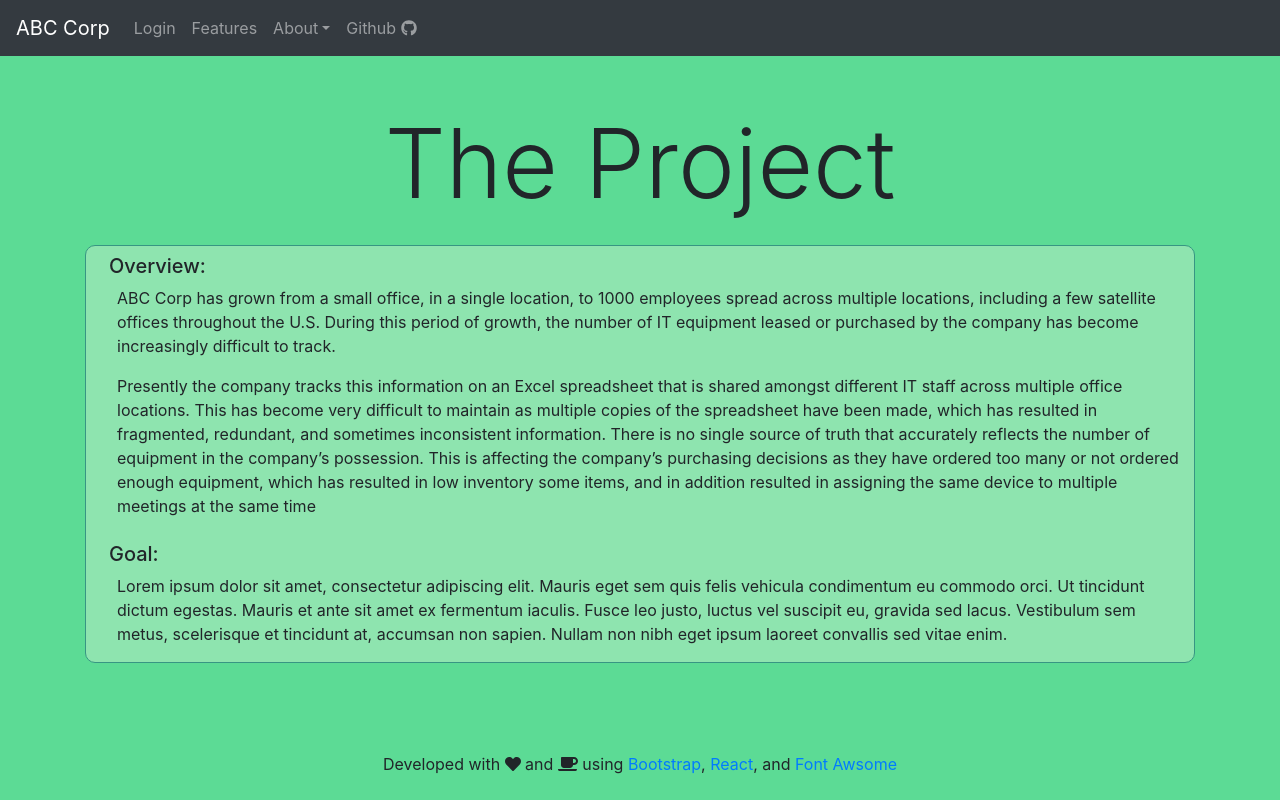
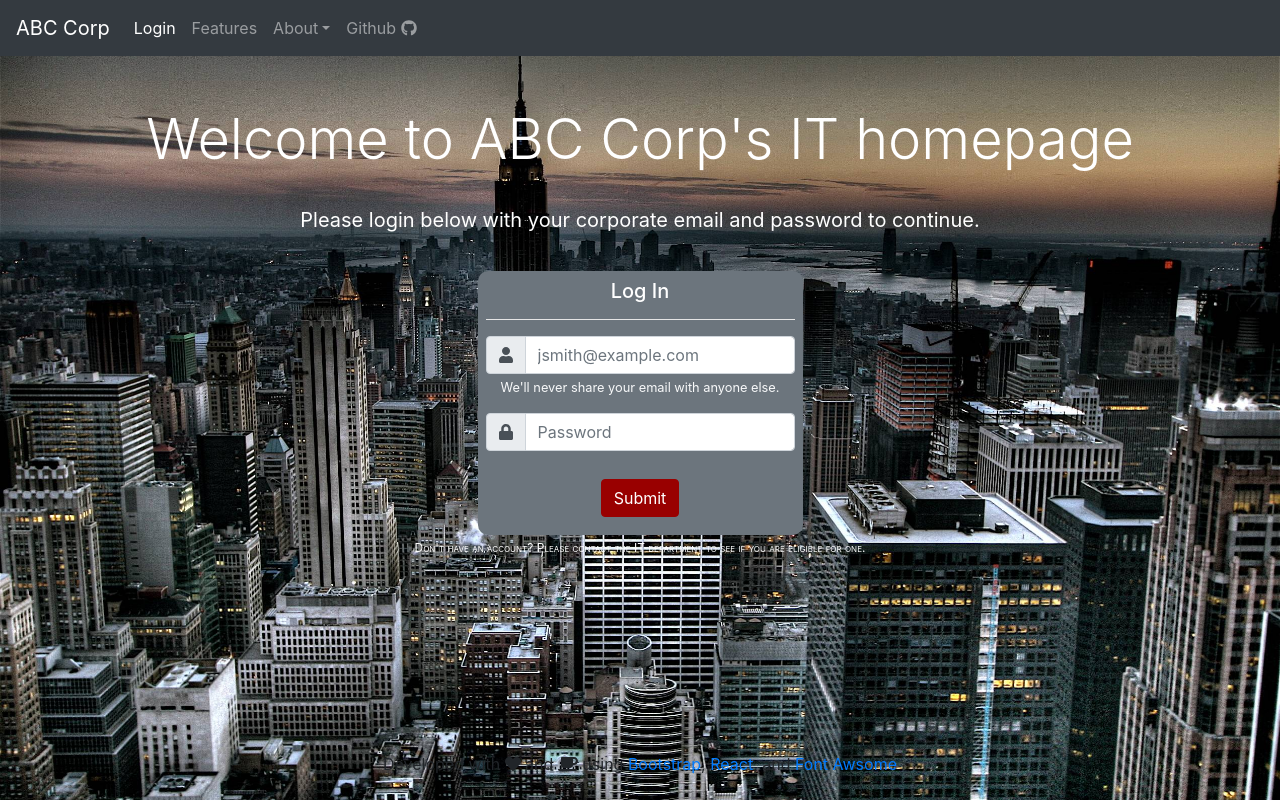
Before and after one commit to shu-csas-changgar/final-project-db-final, a React (Create React App) app in the folder Website/: page / in a window 1280 px wide. Built offline with nearby package versions, Linux system fonts and the light colour scheme.

Commit message:
page design

```diff
--- a/Website/src/App.js
+++ b/Website/src/App.js
@@ -15,7 +15,7 @@ class App extends Component {
     super()
     this.state = {
       list: [Login, Database, Servers, Website, Project],
-      index: 4
+      index: 0
     }
 
     this.handler = this.handler.bind(this)
--- a/Website/src/CSS/Homepage/homepage.css
+++ b/Website/src/CSS/Homepage/homepage.css
@@ -1,8 +1,8 @@
 body {
   min-height: 100vh;
   position: relative;
-  background-color: #5CDB95;
-  /* background-image: url("./Images/ITBackground.jpg");*/
+  /* background-color: #5CDB95; */
+  background-image: url("../../Images/nyc.jpg");
   background-size: cover;
   background-repeat: no-repeat;
   background-attachment: fixed;
@@ -16,16 +16,17 @@ img {
   height:80%;
   border-style: solid;
   border-radius: 10px;
-  border-width: 1px;
-  border-color: #05386B
+  border-width: 5px;
+  border-color: black;
+  box-shadow: 10px;
 }
 
 #custom-container-1 {
-  background-color: #8EE4AF;
+  background-color: lightgray;
   border-radius: 10px;
   border-style: solid;
   border-width: 1px;
-  border-color: #379683
+  border-color: white;
 }
 
 #cMargin {
--- a/Website/src/CSS/Homepage/login.css
+++ b/Website/src/CSS/Homepage/login.css
@@ -24,3 +24,9 @@ hr {
   widows: 200px;
   width: 95%;
 }
+
+#helper {
+  color: white;
+  font-weight: 400;
+  font-variant: small-caps;
+}
--- a/Website/src/Components/Homepage/Server.js
+++ b/Website/src/Components/Homepage/Server.js
@@ -3,7 +3,7 @@ import React from "react"
 function Server() {
   return(
     <div className="row justify-content-center mb-4">
-      <h1 className="display-1">The Server</h1>
+      <h1 className="display-1" style={{color: "white"}}>The Server</h1>
     </div>
   )
 }
--- a/Website/src/Components/Homepage/database.js
+++ b/Website/src/Components/Homepage/database.js
@@ -12,7 +12,7 @@ function databaseInfo() {
 
   return(
     <div>
-      <div className="container">
+      <div className="container" style={{color: "#ffffff"}}>
         <div className="row justify-content-center mb-4">
           <h1 className="display-1">The Database</h1>
         </div>
--- a/Website/src/Components/Homepage/login_box.js
+++ b/Website/src/Components/Homepage/login_box.js
@@ -136,7 +136,7 @@ class Login extends Component {
           </div>
         </div>
         <div className="d-flex mt-1 justify-content-center">
-          <p style={{fontSize:"12px"}}>Don't have an account? Please contact the IT department to see if you are eligible for one.</p>
+          <p style={{fontSize:"12px"}} id="helper">Don't have an account? Please contact the IT department to see if you are eligible for one.</p>
         </div>
       </div>
     )
--- a/Website/src/Components/Homepage/project.js
+++ b/Website/src/Components/Homepage/project.js
@@ -4,7 +4,7 @@ function projectInfo() {
     return(
         <div>
             <div className="row justify-content-center">
-                <h1 className="display-1">The Project</h1>
+                <h1 className="display-1" style={{color: "white"}}>The Project</h1>
             </div>
             <div className="container mt-3" id="custom-container-1">
                 <h5 className="m-2">Overview:</h5>
--- a/Website/src/Components/Homepage/website.js
+++ b/Website/src/Components/Homepage/website.js
@@ -3,7 +3,7 @@ import React from "react"
 function Website() {
   return(
     <div className="row justify-content-center mb-4">
-      <h1 className="display-1">The Website</h1>
+      <h1 className="display-1" style={{color: "white"}}>The Website</h1>
     </div>
   )
 }
--- a/Website/src/Components/Homepage/welcomeMessage.js
+++ b/Website/src/Components/Homepage/welcomeMessage.js
@@ -5,10 +5,10 @@ function WelcomeMsg() {
   return(
       <div className="container justify-content-center">
         <div className="d-flex justify-content-center">
-          <h1 className="display-4">Welcome to ABC Corp's IT homepage</h1>
+          <h1 className="display-4" style={{color: "#ffffff"}}>Welcome to ABC Corp's IT homepage</h1>
         </div>
         <div className="d-flex mt-4 justify-content-center">
-          <p style={{fontSize:"20px"}}>Please login below with your corporate email and password to continue.</p>
+          <p style={{fontSize:"20px", color: "#ffffff"}}>Please login below with your corporate email and password to continue.</p>
         </div>
       </div>
 
```
Also changed, not shown: Website/src/Images/nyc.jpg (added), 1 other file (tests, documents, lock files or other folders).
